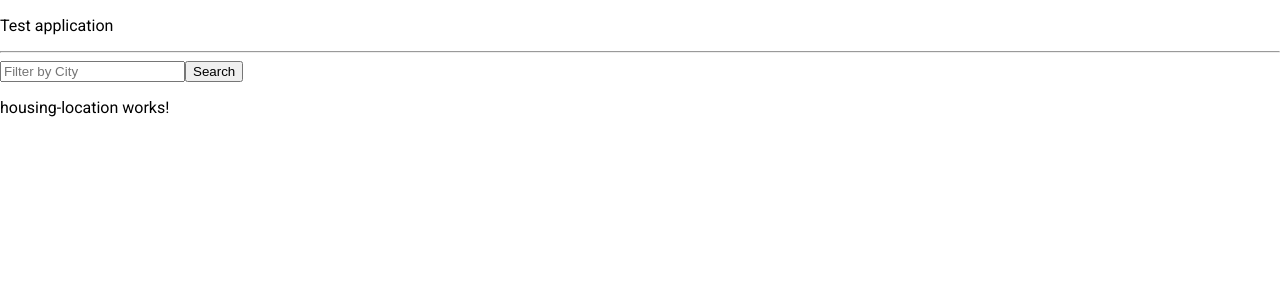
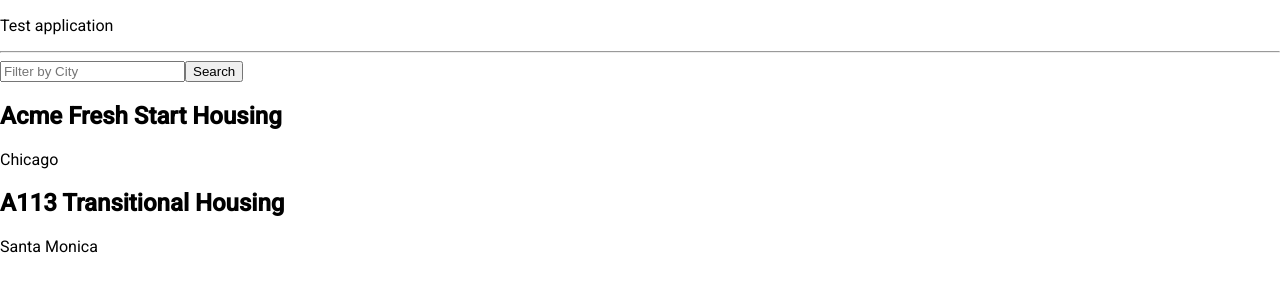
Before and after one commit to kskannandotwin/my-first-angular-app, an Angular app: page / in a window 1280 px wide. Shown: the top 300 px of the page. Built offline with nearby package versions, Linux system fonts and the light colour scheme.

Commit message:
01.12.2024-cc
completed

```diff
--- a/src/app/app.component.ts
+++ b/src/app/app.component.ts
@@ -5,7 +5,7 @@ import { HomeComponent } from './home/home.component';
 @Component({
   selector: 'app-root',
   imports: [
-    RouterOutlet,
+    // RouterOutlet,
     HomeComponent
   ],
   templateUrl: './app.component.html',
--- a/src/app/app.routes.ts
+++ b/src/app/app.routes.ts
@@ -1,5 +1,6 @@
 import { Routes } from '@angular/router';
+import { HomeComponent } from './home/home.component';
 
 export const routes: Routes = [
-
+    { path: '', component: HomeComponent }
 ];
--- a/src/app/home/home.component.html
+++ b/src/app/home/home.component.html
@@ -5,5 +5,5 @@
     </form>
 </section>
 <section>
-    <app-housing-location></app-housing-location>
+    <app-housing-location *ngFor="let housingLocation of housingLocationList" [housingLocation]="housingLocation"></app-housing-location>
 </section>
--- a/src/app/home/home.component.ts
+++ b/src/app/home/home.component.ts
@@ -1,14 +1,26 @@
 import { Component } from '@angular/core';
 import { HousingLocationComponent } from '../housing-location/housing-location.component';
+import { HousingLocation } from '../housing-location';
+import { CommonModule } from '@angular/common';
 
 @Component({
   selector: 'app-home',
   imports: [
+    CommonModule,
     HousingLocationComponent
   ],
   templateUrl: './home.component.html',
   styleUrl: './home.component.css'
 })
 export class HomeComponent {
-
+  housingLocationList: HousingLocation[] = [
+    {
+      name: 'Acme Fresh Start Housing',
+      city: 'Chicago'
+    },
+    {
+      name: 'A113 Transitional Housing',
+      city: 'Santa Monica'
+    }
+  ];
 }
--- /dev/null
+++ b/src/app/housing-location.ts
@@ -0,0 +1,4 @@
+export interface HousingLocation {
+    name: string,
+    city: string
+}
--- a/src/app/housing-location/housing-location.component.html
+++ b/src/app/housing-location/housing-location.component.html
@@ -1 +1,4 @@
-<p>housing-location works!</p>
+<section>
+    <h2>{{ housingLocation.name }}</h2>
+    <p>{{ housingLocation.city }}</p>
+</section>
--- a/src/app/housing-location/housing-location.component.ts
+++ b/src/app/housing-location/housing-location.component.ts
@@ -1,4 +1,5 @@
-import { Component } from '@angular/core';
+import { Component, Input } from '@angular/core';
+import { HousingLocation } from '../housing-location';
 
 @Component({
   selector: 'app-housing-location',
@@ -7,5 +8,5 @@ import { Component } from '@angular/core';
   styleUrl: './housing-location.component.css'
 })
 export class HousingLocationComponent {
-
+  @Input() housingLocation!: HousingLocation;
 }
```
